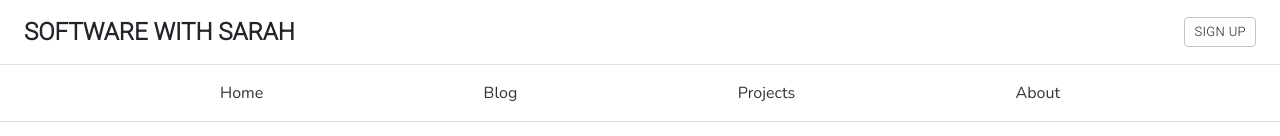
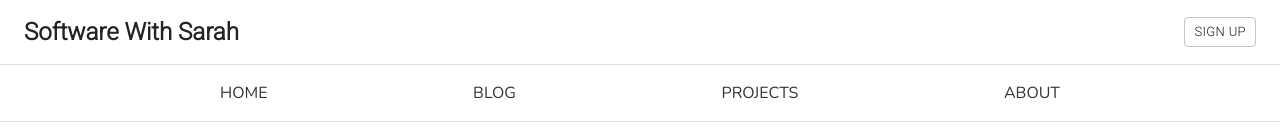
Before and after one commit to sarahdreischer/blog, a Next.js app: page / in a window 1280 px wide. Shown: the top 136 px of the page. Built offline with nearby package versions, Linux system fonts and the light colour scheme.

Commit message:
Changed navbar and title capitalization

```diff
--- a/containers/components/layout/default-layout.tsx
+++ b/containers/components/layout/default-layout.tsx
@@ -18,7 +18,7 @@ export const AppToolbar = (props) => {
         align="center"
         noWrap
       >
-        <b>SOFTWARE WITH SARAH</b>
+        <b>Software With Sarah</b>
       </Typography>
       <div className="justify-content-end">
         <OverlayTrigger
--- a/pages/_app.tsx
+++ b/pages/_app.tsx
@@ -11,10 +11,10 @@ import "bootstrap/dist/css/bootstrap.css";
 import "./styles.css";
 
 const pages: Page[] = [
-  { label: "Home", path: "/" },
-  { label: "Blog", path: "/blog" },
-  { label: "Projects", path: "/projects" },
-  { label: "About", path: "/about" },
+  { label: "HOME", path: "/" },
+  { label: "BLOG", path: "/blog" },
+  { label: "PROJECTS", path: "/projects" },
+  { label: "ABOUT", path: "/about" },
 ];
 
 const CustomApp = ({ Component, pageProps }: AppProps) => {
```
